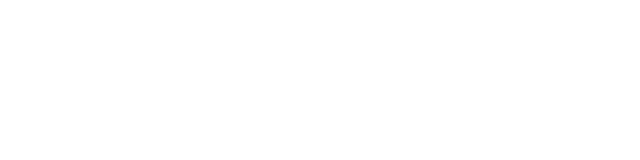
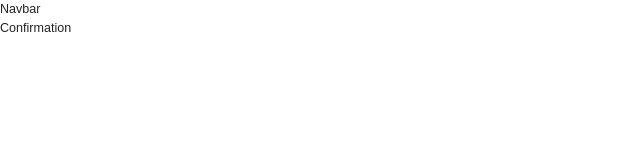
Before and after one commit to mouradchaker/FULLSTACK-React-Ecommerce-App, a React (Create React App) app in the folder client/: page /checkout/success in a window 1280 px wide. Shown: the top 160 px of the page, without its empty margins (0-640 px from the left). Built offline with nearby package versions, Linux system fonts and the light colour scheme; a web font is replaced by a local one.

Commit message:
createComponenets

```diff
--- a/client/src/App.js
+++ b/client/src/App.js
@@ -1,8 +1,43 @@
 import { useEffect } from "react";
-import { BrowserRouter, Router, Route, useLocation } from "react-router-dom";
+import {
+  BrowserRouter,
+  Router,
+  Route,
+  useLocation,
+  Routes,
+} from "react-router-dom";
+import Checkout from "./scenes/Checkout/Checkout";
+import Confirmation from "./scenes/Checkout/Confirmation";
+import Navbar from "./scenes/Global/Navbar";
+import Home from "./scenes/Home/Home";
+import ItemDetails from "./scenes/ItemDetails/ItemDetails";
+
+const ScrollToTop = () => {
+  const { pathname } = useLocation();
+
+  useEffect(() => {
+    window.scrollTo(0, 0);
+  }, [pathname]);
+
+  return null;
+};
 
 function App() {
-  return <div className="app"></div>;
+  return (
+    <div className="app">
+      <BrowserRouter>
+        <Navbar />
+        <ScrollToTop />
+
+        <Routes>
+          <Route path="/" element={<Home />} />
+          <Route path="item/:itemId" element={<ItemDetails />} />
+          <Route path="checkout" element={<Checkout />} />
+          <Route path="checkout/success" element={<Confirmation />} />
+        </Routes>
+      </BrowserRouter>
+    </div>
+  );
 }
 
 export default App;
--- /dev/null
+++ b/client/src/scenes/Checkout/Checkout.jsx
@@ -0,0 +1,7 @@
+import React from "react";
+
+function Checkout() {
+  return <div>Checkout</div>;
+}
+
+export default Checkout;
--- /dev/null
+++ b/client/src/scenes/Checkout/Confirmation.jsx
@@ -0,0 +1,7 @@
+import React from "react";
+
+function Confirmation() {
+  return <div>Confirmation</div>;
+}
+
+export default Confirmation;
--- /dev/null
+++ b/client/src/scenes/Global/Navbar.jsx
@@ -0,0 +1,7 @@
+import React from "react";
+
+function Navbar() {
+  return <div>Navbar</div>;
+}
+
+export default Navbar;
--- /dev/null
+++ b/client/src/scenes/Home/Home.jsx
@@ -0,0 +1,7 @@
+import React from "react";
+
+function Home() {
+  return <div>Home</div>;
+}
+
+export default Home;
--- /dev/null
+++ b/client/src/scenes/ItemDetails/ItemDetails.jsx
@@ -0,0 +1,7 @@
+import React from "react";
+
+function ItemDetails() {
+  return <div>ItemDetails</div>;
+}
+
+export default ItemDetails;
--- a/client/src/theme.js
+++ b/client/src/theme.js
@@ -1,4 +1,4 @@
-import { createMuiTheme, createTheme } from "@mui/material/styles";
+import { createTheme } from "@mui/material/styles";
 
 export const shades = {
   primary: {
@@ -38,7 +38,7 @@ export const shades = {
   },
 };
 
-export const theme = createMuiTheme({
+export const theme = createTheme({
   palette: {
     primary: {
       main: shades.primary[500],
```
